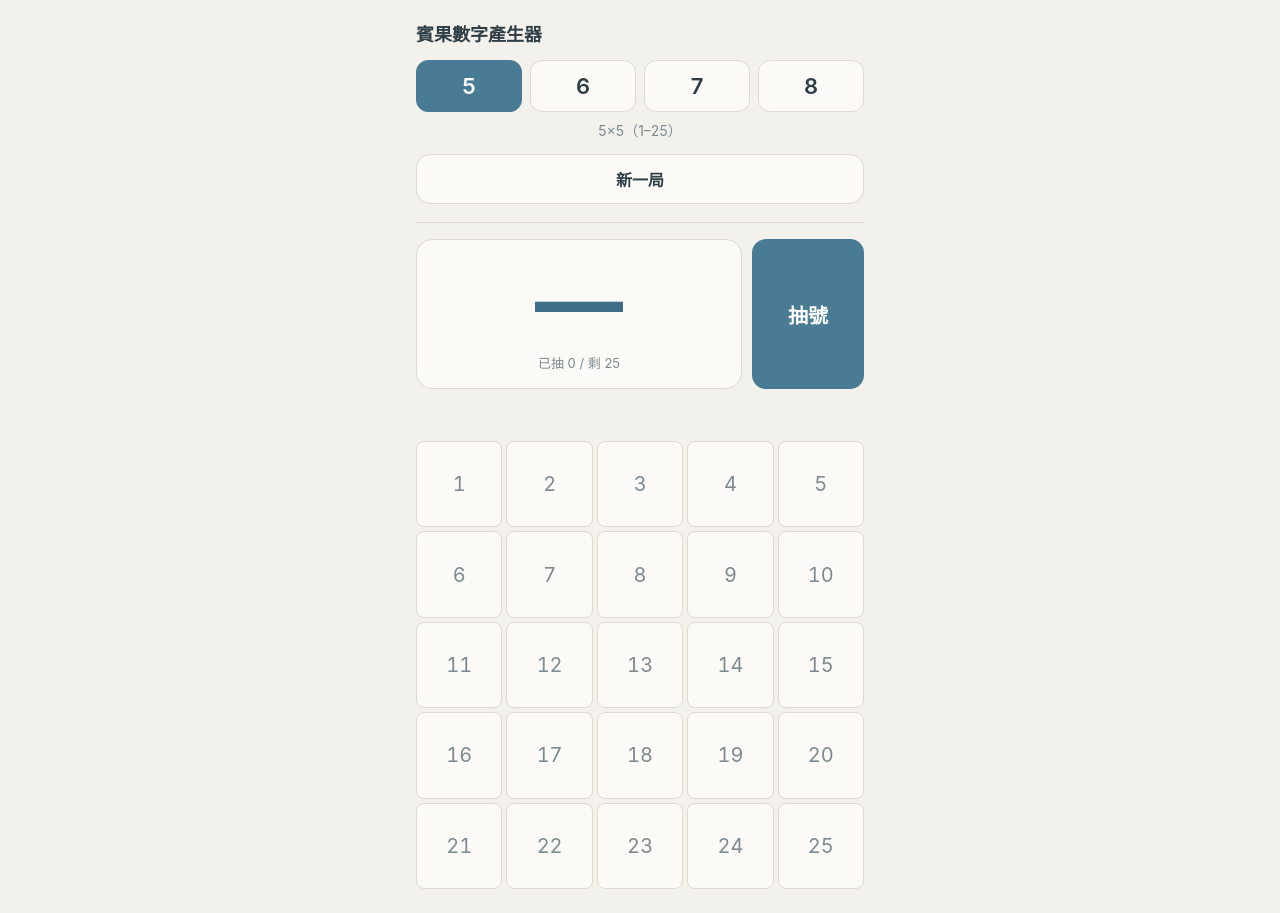
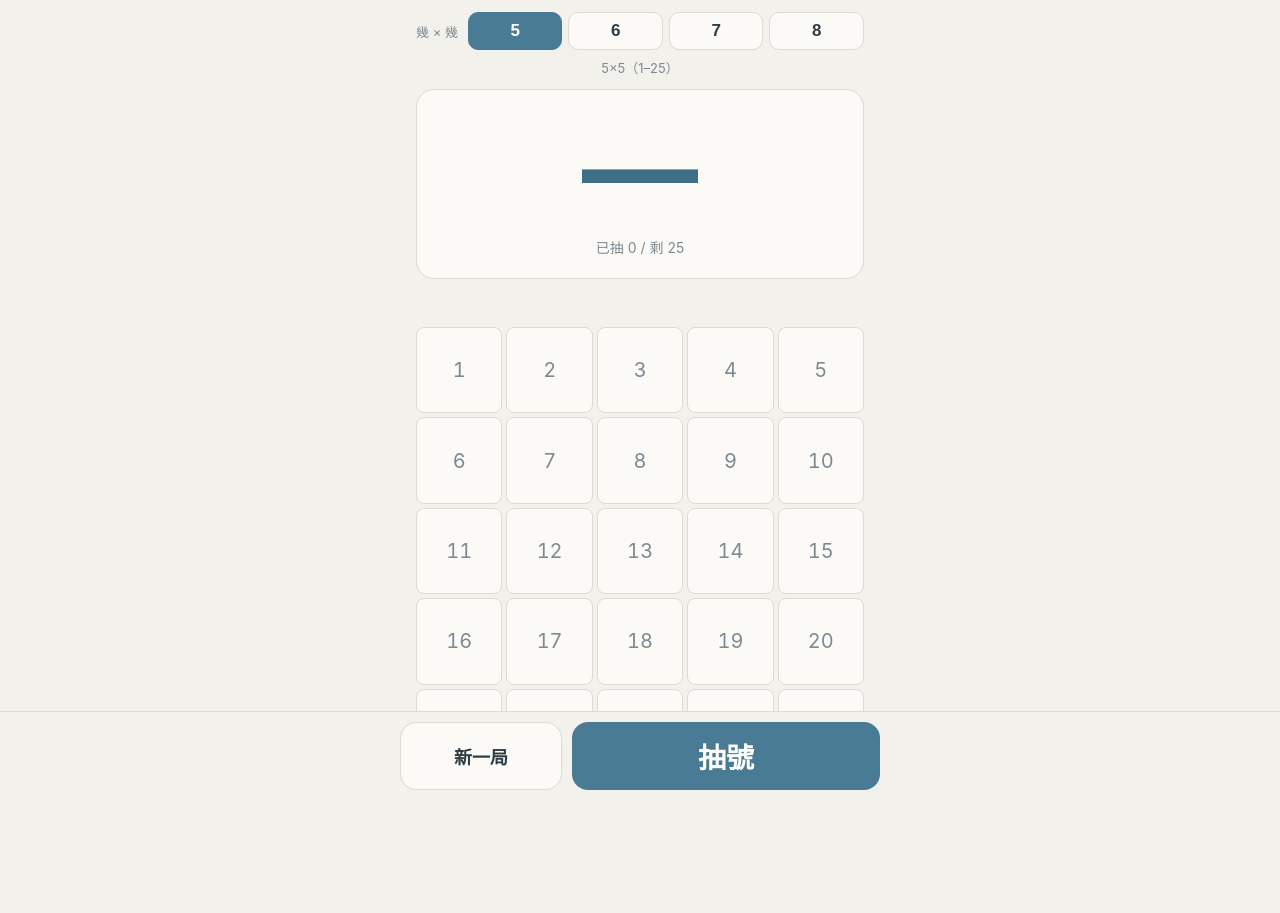
Before and after one commit to ZookeeperInTW/bingo-generator, a plain HTML site: page index.html in a window 1280 px wide. After the commit the page ends 891 px from the top, so only its background shows below. Drawn offline with Linux system fonts and the light colour scheme.

Commit message:
Move reset/draw to fixed bottom bar for thumb reach
Co-Authored-By: Claude Sonnet 5.5 <noreply@anthropic.com>
Claude-Session: https://claude.ai/code/session_011PkEejprRzc9t2mFixciuF

```diff
--- a/index.html
+++ b/index.html
@@ -9,51 +9,61 @@
     color-scheme:light;
     --bg:#f3f1ec; --card:#fbfaf7; --line:#dedad2; --text:#2f3e46; --sub:#7d8a90;
     --accent:#4a7b95; --accent-text:#ffffff; --hit:#4a7b95; --danger:#b9534a;
+    --bar-h:96px;
   }
   *{box-sizing:border-box;-webkit-tap-highlight-color:transparent}
   html{touch-action:pan-x pan-y;-webkit-text-size-adjust:100%;text-size-adjust:100%}
   html,body{margin:0;background:var(--bg);color:var(--text);
     font-family:-apple-system,BlinkMacSystemFont,"Noto Sans TC","PingFang TC","Microsoft JhengHei",sans-serif}
-  .wrap{max-width:480px;margin:0 auto;padding:16px 16px calc(24px + env(safe-area-inset-bottom))}
-  h1{font-size:18px;margin:4px 0 14px;font-weight:600}
-  .row{display:flex;gap:10px;align-items:center}
-  label{font-size:14px;color:var(--sub);white-space:nowrap}
-  .seg{flex:1;display:flex;gap:8px}
-  .seg button{flex:1;font-size:22px;padding:12px 0;border-radius:12px;background:var(--card);color:var(--text);border:1px solid var(--line)}
+  .wrap{max-width:480px;margin:0 auto;
+    padding:12px 16px calc(var(--bar-h) + 20px + env(safe-area-inset-bottom))}
+
+  /* 上方：低頻設定（幾成幾） */
+  .top{display:flex;align-items:center;gap:10px}
+  .top .lbl{font-size:13px;color:var(--sub);white-space:nowrap}
+  .seg{flex:1;display:flex;gap:6px}
+  .seg button{flex:1;font-size:17px;font-weight:600;padding:8px 0;border-radius:10px;
+    background:var(--card);color:var(--text);border:1px solid var(--line)}
   .seg button.on{background:var(--accent);color:var(--accent-text);border-color:var(--accent)}
-  .size{font-size:14px;color:var(--sub);text-align:center;margin:8px 0 14px}
+  .size{font-size:13px;color:var(--sub);text-align:center;margin:8px 0 0}
+
+  /* 中間：目前號碼 */
   .display{
-    flex:1;min-width:0;background:var(--card);border:1px solid var(--line);border-radius:16px;
-    height:150px;display:flex;flex-direction:column;align-items:center;justify-content:center}
-  .num{font-size:88px;font-weight:700;line-height:1;color:#3f6f88;font-variant-numeric:tabular-nums}
+    margin-top:12px;background:var(--card);border:1px solid var(--line);border-radius:18px;
+    height:190px;display:flex;flex-direction:column;align-items:center;justify-content:center}
+  .num{font-size:116px;font-weight:700;line-height:1;color:#3f6f88;font-variant-numeric:tabular-nums}
   .num.pop{animation:pop .25s ease-out}
   @keyframes pop{from{transform:scale(.6);opacity:.3}to{transform:scale(1);opacity:1}}
-  .meta{margin-top:8px;font-size:13px;color:var(--sub)}
-  .main{display:flex;gap:10px;margin-top:16px}
-  .sep{border:0;border-top:1px solid var(--line);margin:18px 0 0}
-  button{
-    font:inherit;font-size:20px;font-weight:600;border:0;border-radius:14px;padding:16px;
-    cursor:pointer;touch-action:manipulation}
-  #draw{width:112px;flex:none;height:150px;background:var(--accent);color:var(--accent-text)}
-  #reset{width:100%;font-size:16px;padding:12px;background:var(--card);color:var(--text);border:1px solid var(--line)}
-  button:active{transform:scale(.97)}
-  button:disabled{opacity:.4}
-  .hist{margin-top:16px;font-size:13px;color:var(--sub);line-height:1.7;word-break:break-all;min-height:22px}
+  .meta{margin-top:10px;font-size:14px;color:var(--sub)}
+
+  .hist{margin-top:14px;font-size:13px;color:var(--sub);line-height:1.7;word-break:break-all;min-height:22px}
   .hist b{color:var(--text);font-weight:600}
-  .board{display:grid;gap:4px;margin-top:14px}
+  .board{display:grid;gap:4px;margin-top:12px}
   .cell{
     aspect-ratio:1;display:flex;align-items:center;justify-content:center;border-radius:8px;
     background:var(--card);border:1px solid var(--line);color:var(--sub);font-variant-numeric:tabular-nums}
   .cell.hit{background:var(--hit);border-color:var(--hit);color:var(--accent-text);font-weight:700}
   .cell.last{outline:2px solid #e0a458;outline-offset:1px}
-  .err{color:var(--danger);font-size:13px;min-height:18px;margin-top:6px;text-align:center}
+
+  /* 底部固定：高頻操作（新一局、抽號） */
+  .bar{
+    position:fixed;left:0;right:0;bottom:0;z-index:10;
+    background:var(--bg);border-top:1px solid var(--line);
+    padding:10px 16px calc(10px + env(safe-area-inset-bottom))}
+  .bar-in{max-width:480px;margin:0 auto;display:flex;gap:10px}
+  .bar button{
+    font:inherit;font-weight:600;border:0;border-radius:16px;height:68px;
+    cursor:pointer;touch-action:manipulation}
+  #reset{flex:1;font-size:18px;background:var(--card);color:var(--text);border:1px solid var(--line)}
+  #draw{flex:2;font-size:28px;background:var(--accent);color:var(--accent-text)}
+  .bar button:active,.seg button:active{transform:scale(.97)}
+  .bar button:disabled{opacity:.4}
 </style>
 </head>
 <body>
 <div class="wrap">
-  <h1>賓果數字產生器</h1>
-
-  <div class="row">
+  <div class="top">
+    <span class="lbl">幾 × 幾</span>
     <div class="seg" id="seg">
       <button data-n="5">5</button>
       <button data-n="6">6</button>
@@ -63,20 +73,20 @@
   </div>
   <div class="size" id="size"></div>
 
-  <button id="reset">新一局</button>
-
-  <hr class="sep">
-
-  <div class="main">
-    <div class="display">
-      <div class="num" id="cur">—</div>
-      <div class="meta" id="meta"></div>
-    </div>
-    <button id="draw">抽號</button>
+  <div class="display">
+    <div class="num" id="cur">—</div>
+    <div class="meta" id="meta"></div>
   </div>
 
   <div class="hist" id="hist"></div>
   <div class="board" id="board"></div>
+</div>
+
+<div class="bar">
+  <div class="bar-in">
+    <button id="reset">新一局</button>
+    <button id="draw">抽號</button>
+  </div>
 </div>
 
 <script>
```
